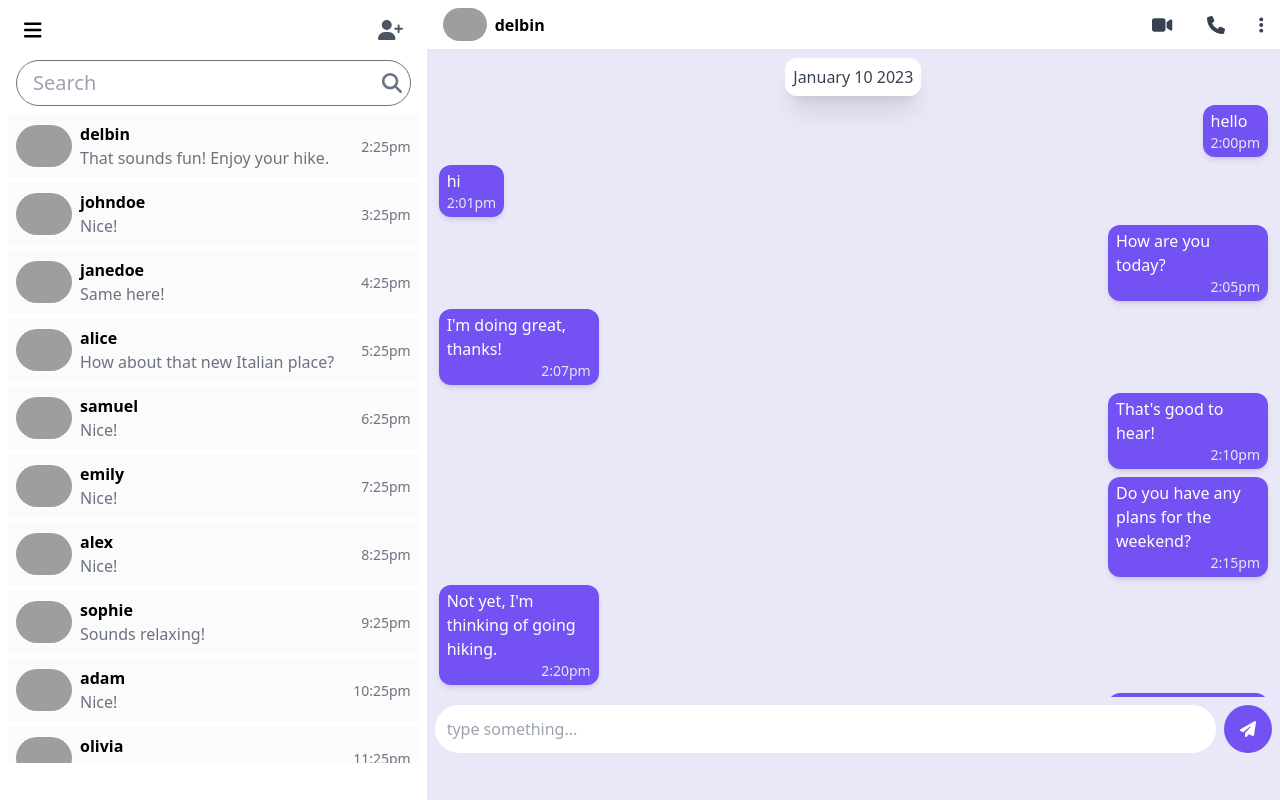
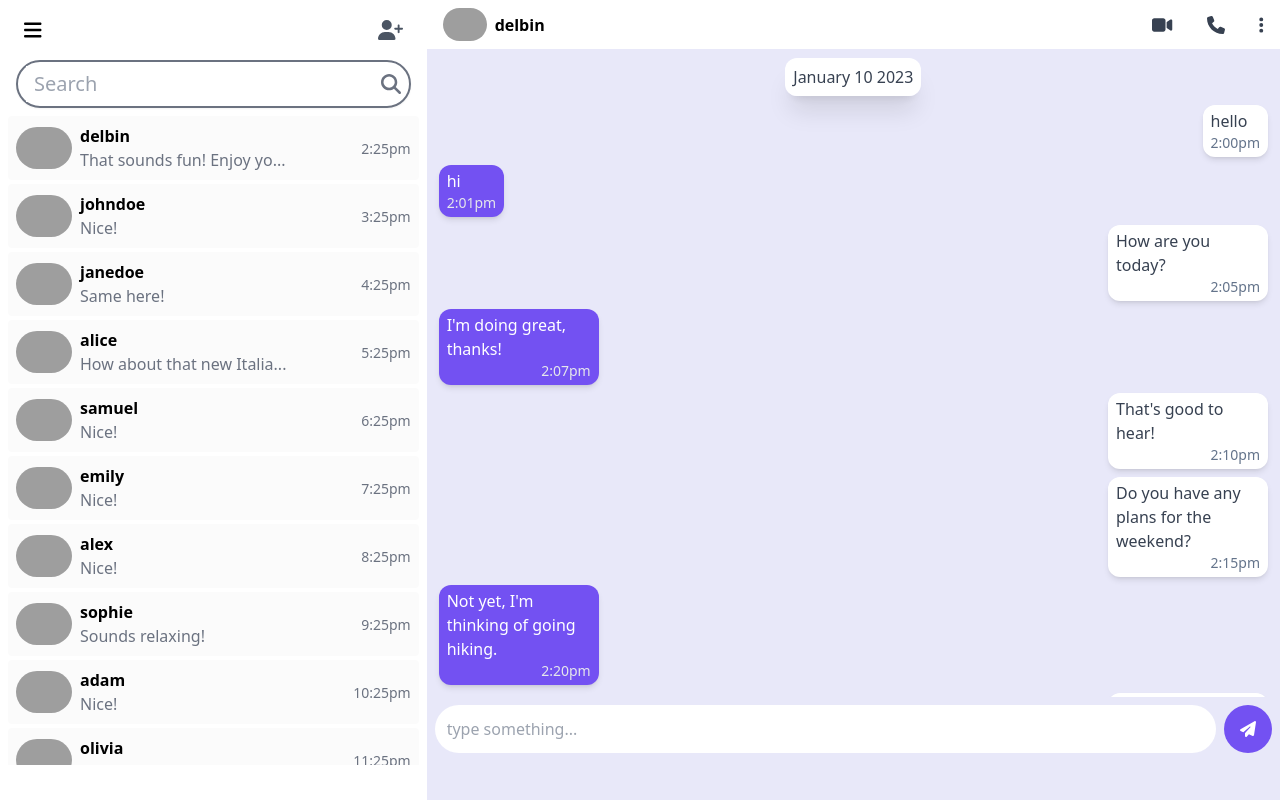
Before and after one commit to richusony/ChatWave, a React (Vite) app in the folder client/: page /chats/1 in a window 1280 px wide. Built offline with nearby package versions, Linux system fonts and the light colour scheme; grey boxes are pictures that could not be loaded.

Commit message:
feat: Add useOnline Hook to check user's online status

```diff
--- /dev/null
+++ b/client/src/Hooks/useOnline.js
@@ -0,0 +1,26 @@
+import React, { useEffect, useState } from "react";
+
+const useOnline = () => {
+  const [isOnline, setIsOnline] = useState(true);
+
+  useEffect(() => {
+    window.addEventListener("online", handleOnline);
+    window.addEventListener("offline", handleOffline);
+
+    return () => {
+      window.removeEventListener("online", handleOnline);
+      window.removeEventListener("offline", handleOffline);
+    };
+  }, []);
+
+  const handleOnline = () => {
+    setIsOnline(true);
+  };
+  const handleOffline = () => {
+    setIsOnline(false);
+  };
+
+  return isOnline;
+};
+
+export default useOnline;
--- a/client/src/Hooks/useScreen.js
+++ b/client/src/Hooks/useScreen.js
@@ -2,7 +2,6 @@ import React from "react";
 
 const useScreen = () => {
   const screenWidth = window.innerWidth;
-  console.log(screenWidth);
   return (screenWidth)
 };
 
--- a/client/src/components/ChatSec.jsx
+++ b/client/src/components/ChatSec.jsx
@@ -8,12 +8,15 @@ import {
   faPaperPlane,
   faPhone,
   faVideo,
+  faWifi,
 } from "@fortawesome/free-solid-svg-icons";
 import { useParams } from "react-router-dom";
-import { sampleData} from "./constants.js";
+import { sampleData } from "./constants.js";
+import useOnline from "../Hooks/useOnline.js";
 
 const ChatSec = () => {
   const { userId } = useParams();
+  const isOnline = useOnline();
   return (
     <>
       <div className="w-full h-screen relative overflow-hidden bg-[#E8E8F9]">
@@ -62,10 +65,10 @@ const ChatSec = () => {
           {sampleData.receviedChats[userId - 1].messages.map((msg) =>
             msg.userId == userId ? (
               <div key={msg.msgId} className="my-2 w-full flex justify-end">
-                <div className="py-1 px-2 max-w-40 md:w-fit bg-[#7351F2] rounded-xl shadow-md">
-                  <p className="text-white">{msg.message}</p>
+                <div className="py-1 px-2 max-w-40 md:w-fit bg-[#FFFFFF]  rounded-xl shadow-md">
+                  <p className="text-gray-700">{msg.message}</p>
                   <div className="text-end text-sm">
-                    <p className="text-slate-200">{msg.time}</p>
+                    <p className="text-slate-500">{msg.time}</p>
                   </div>
                 </div>
               </div>
@@ -86,6 +89,7 @@ const ChatSec = () => {
           ))} */}
         </div>
 
+        {isOnline ? (
           <div className="px-2 sticky py-2 w-full flex items-center justify-between cursor-text">
             <input
               className="outline-none bg-white w-screen py-3 px-3 rounded-full"
@@ -96,8 +100,15 @@ const ChatSec = () => {
               <FontAwesomeIcon icon={faPaperPlane} />
             </span>
           </div>
+        ) : (
+          <div className="px-2 sticky py-2 w-full flex items-center justify-center cursor-text text-center">
+            <h1 className="text-center text-gray-500 cursor-wait text-xl font-semibold">
+              You're Offline{" "}
+              <FontAwesomeIcon className="hover:text-[#6c44fa]" icon={faWifi} />
+            </h1>
           </div>
-
+        )}
+      </div>
     </>
   );
 };
--- a/client/src/components/UsersList.jsx
+++ b/client/src/components/UsersList.jsx
@@ -15,9 +15,9 @@ const UsersList = () => {
   const [searchUser, setSearchUser] = useState("");
   const [filteredUser, setFilteredUser] = useState(sampleData.receviedChats);
 
-  useEffect(()=>{
-  handleSearchUsers()
-  },[searchUser])
+  useEffect(() => {
+    handleSearchUsers();
+  }, [searchUser]);
 
   const handleSearchUsers = () => {
     const searchTerm = searchUser.trim().toLowerCase(); // Trim and convert search input to lowercase
@@ -31,25 +31,30 @@ const UsersList = () => {
     }
   };
 
-
   return (
     <div className="w-full md:w-1/3 h-screen bg-[#FFFFFF]  py-2 px-2 overflow-hidden">
       <div className="mb-2 px-2 py-2">
         <div className="px-2 flex justify-between">
           <h2 className="text-xl">
-            <FontAwesomeIcon icon={faBars} />
+            <FontAwesomeIcon
+              icon={faBars}
+              className="hover:text-[#6c44fa] cursor-pointer"
+            />
           </h2>
 
           <div>
             <h2 className="text-xl">
-              <FontAwesomeIcon className="text-gray-600" icon={faUserPlus} />
+              <FontAwesomeIcon
+                className="text-gray-600 hover:text-[#6c44fa] cursor-pointer"
+                icon={faUserPlus}
+              />
             </h2>
           </div>
         </div>
       </div>
 
       <div className="my-1">
-        <div className="mx-2 px-2 py-1 border border-gray-500 rounded-full text-xl flex justify-evenly md:justify-between items-center cursor-text">
+        <div className="mx-2 px-2 py-1 border-2 border-gray-500 hover:border-[#8463f9] rounded-full text-xl flex justify-evenly md:justify-between items-center cursor-text shadow-sm">
           <input
             className="px-2 py-1 outline-none w-full"
             placeholder="Search"
@@ -58,14 +63,14 @@ const UsersList = () => {
           />
           <FontAwesomeIcon
             onClick={handleSearchUsers}
-            className="transition delay-150 ease-linear text-gray-500 cursor-pointer hover:text-black"
+            className="transition delay-150 ease-linear text-gray-500 cursor-pointer hover:text-[#6c44fa]"
             icon={faSearch}
           />
         </div>
       </div>
 
       <div className="h-5/6 overflow-auto">
-        { filteredUser.map((user, index) => (
+        {filteredUser.map((user, index) => (
           <Link
             key={user.userId}
             to={
@@ -87,7 +92,9 @@ const UsersList = () => {
                 <div>
                   <h3 className="font-semibold">{user.username}</h3>
                   <span className="text-gray-500">
-                      {user.messages[user.messages.length - 1].message}
+                    {user.messages[user.messages.length - 1].message.length > 30
+                      ? user.messages[user.messages.length - 1].message.substring(0, 25) + "..."
+                      : user.messages[user.messages.length - 1].message}
                   </span>
                 </div>
               </div>
```
Lines whose indentation alone changed are shown as unchanged.
